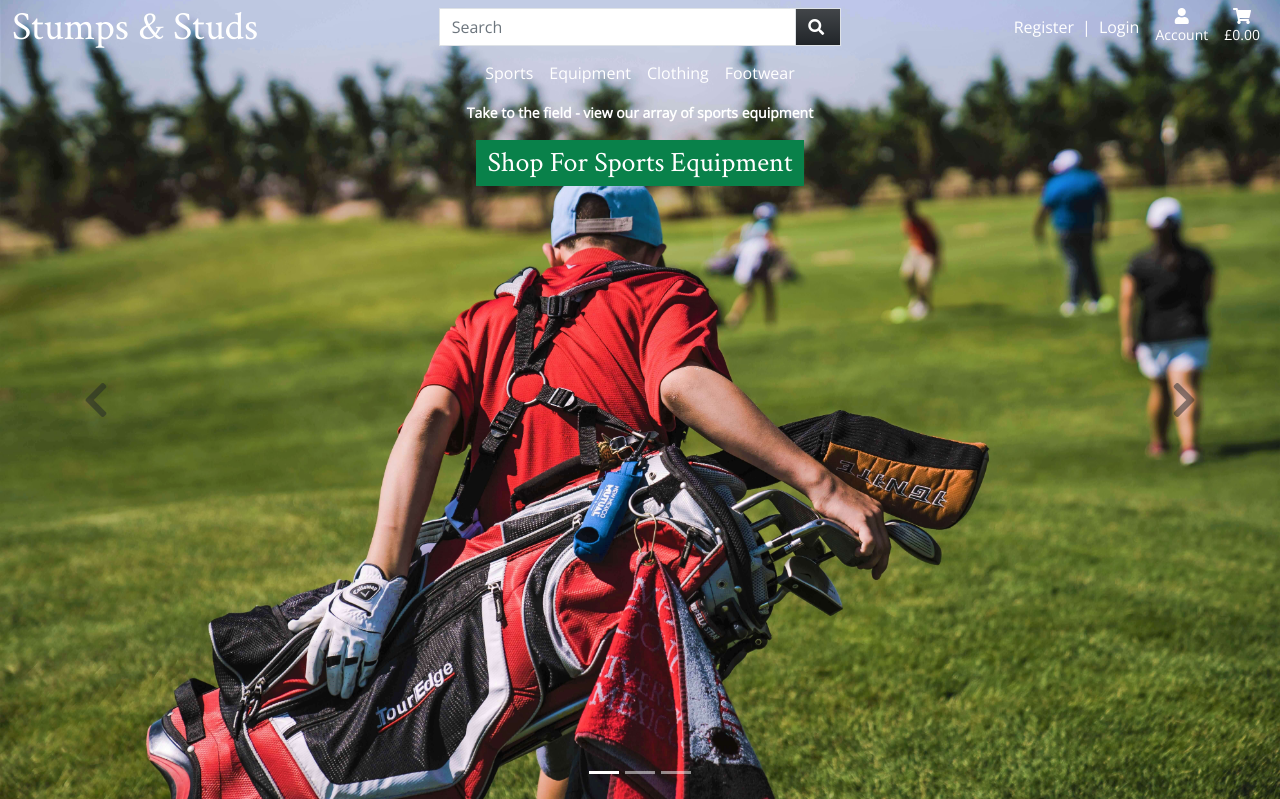
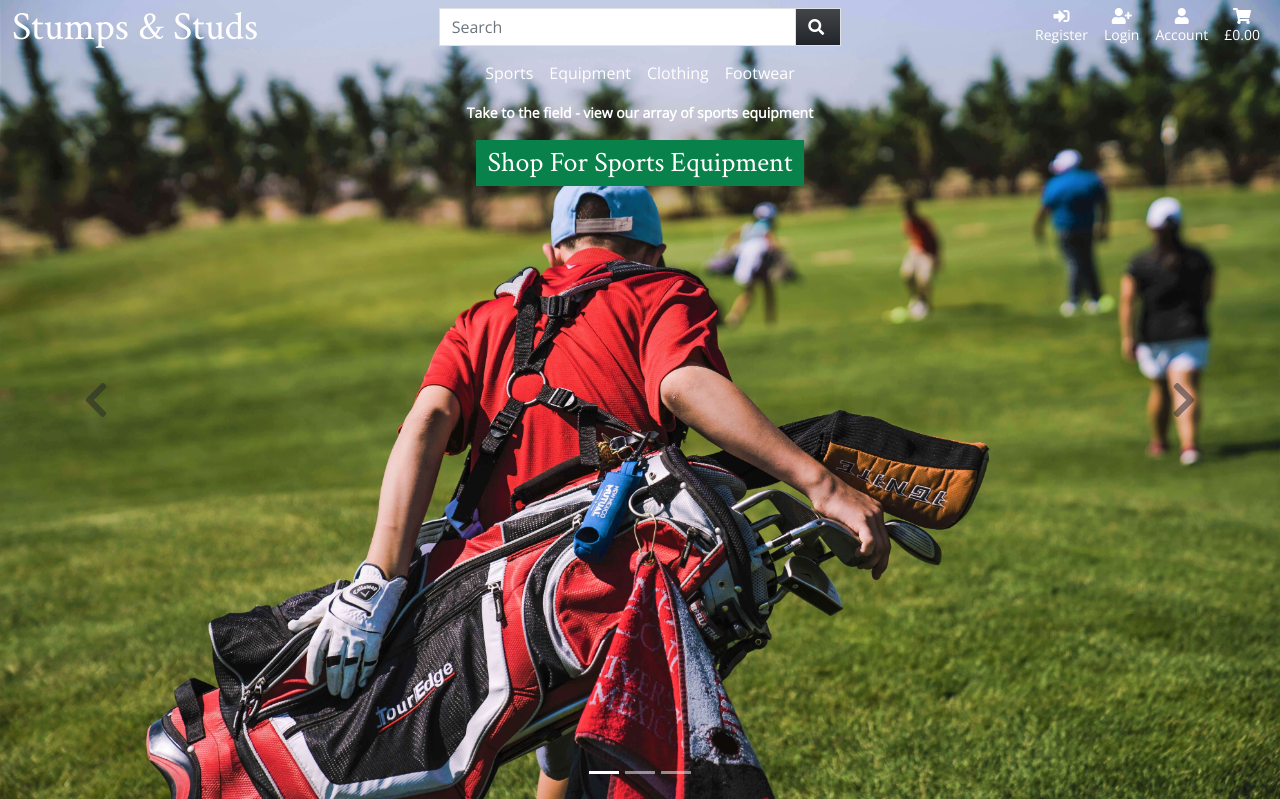
Before and after one commit to LukeGarnham/Stumps-and-Studs-MS4, a Django app: page / in a window 1280 px wide. Shown: the top 799 px of the page. Run offline with Django 3.2, Linux system fonts and the light colour scheme; some libraries are stand-ins or nearby versions.

Commit message:
Move Register and Login from navbar onto the header.

```diff
--- a/templates/includes/header.html
+++ b/templates/includes/header.html
@@ -12,17 +12,38 @@
                 </button>
             </li>
             <li class="list-inline-item d-none d-md-inline mx-0">
-                <a href="" class="p-2">Register</a>
+                <a href="" class="align-items-center d-flex flex-column p-2 purple-hover">
+                    <i class="fas fa-sign-in-alt"></i>
+                    <small>Register</small>
+                </a>
             </li>
-            <li class="list-inline-item d-none d-md-inline mx-0">|</li>
             <li class="list-inline-item d-none d-md-inline mx-0">
-                <a href="" class="p-2">Login</a>
+                <a href="" class="align-items-center d-flex flex-column p-2 purple-hover">
+                    <i class="fas fa-user-plus"></i>
+                    <small>Login</small>
+                </a>
             </li>
             <li class="list-inline-item d-inline d-md-none mx-0">
                 <button id="search-button" class="btn text-center align-items-center d-flex flex-column p-2 purple-hover" type="button" data-bs-toggle="collapse" data-bs-target="#nav-search" aria-expanded="false" aria-controls="nav-search">
                     <i class="fas fa-search"></i>
                     <small>Search</small>
                 </button>
+            </li>
+            <li class="list-inline-item mx-0 d-md-none">
+                <div class="dropdown">
+                    <span class="text-center d-flex flex-column p-2 purple-hover" type="button" id="register-options" data-bs-toggle="dropdown" aria-expanded="false" data-bs-offset="-11.845,0">
+                        <i class="fas fa-user-plus"></i>
+                        <small>Account</small>
+                    </span>
+                    <ul class="dropdown-menu bg-dark rounded-0 py-0" aria-labelledby="register-options">
+                        <li>
+                            <a href="" class="dropdown-item">Register</a>
+                        </li>
+                        <li>
+                            <a href="" class="dropdown-item">Login</a>
+                        </li>
+                    </ul>
+                </div>
             </li>
             <li class="list-inline-item mx-0">
                 <div class="dropdown">
@@ -35,7 +56,7 @@
                             <a href="" class="dropdown-item">Account</a>
                         </li>
                         <li>
-                            <a href="" class="dropdown-item">Sign Out</a>
+                            <a href="" class="dropdown-item">Logout</a>
                         </li>
                     </ul>
                 </div>
--- a/templates/includes/navbar.html
+++ b/templates/includes/navbar.html
@@ -17,12 +17,6 @@
                 <li class="nav-item">
                     <a class="nav-link" href="#">Footwear</a>
                 </li>
-                <li class="nav-item d-md-none">
-                    <a class="nav-link" href="#">Register</a>
-                </li>
-                <li class="nav-item d-md-none">
-                    <a class="nav-link" href="#">Login</a>
-                </li>
             </ul>
         </div>
     </div>
```
